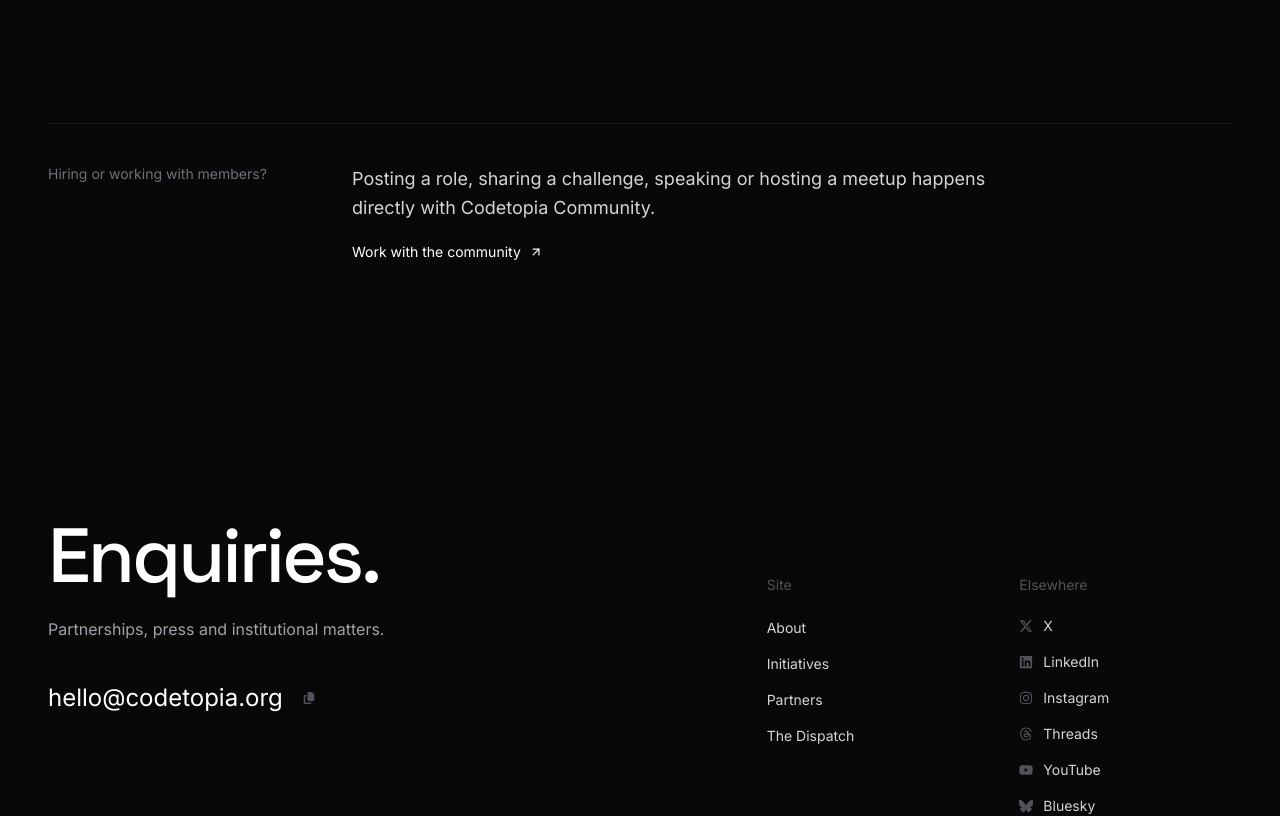
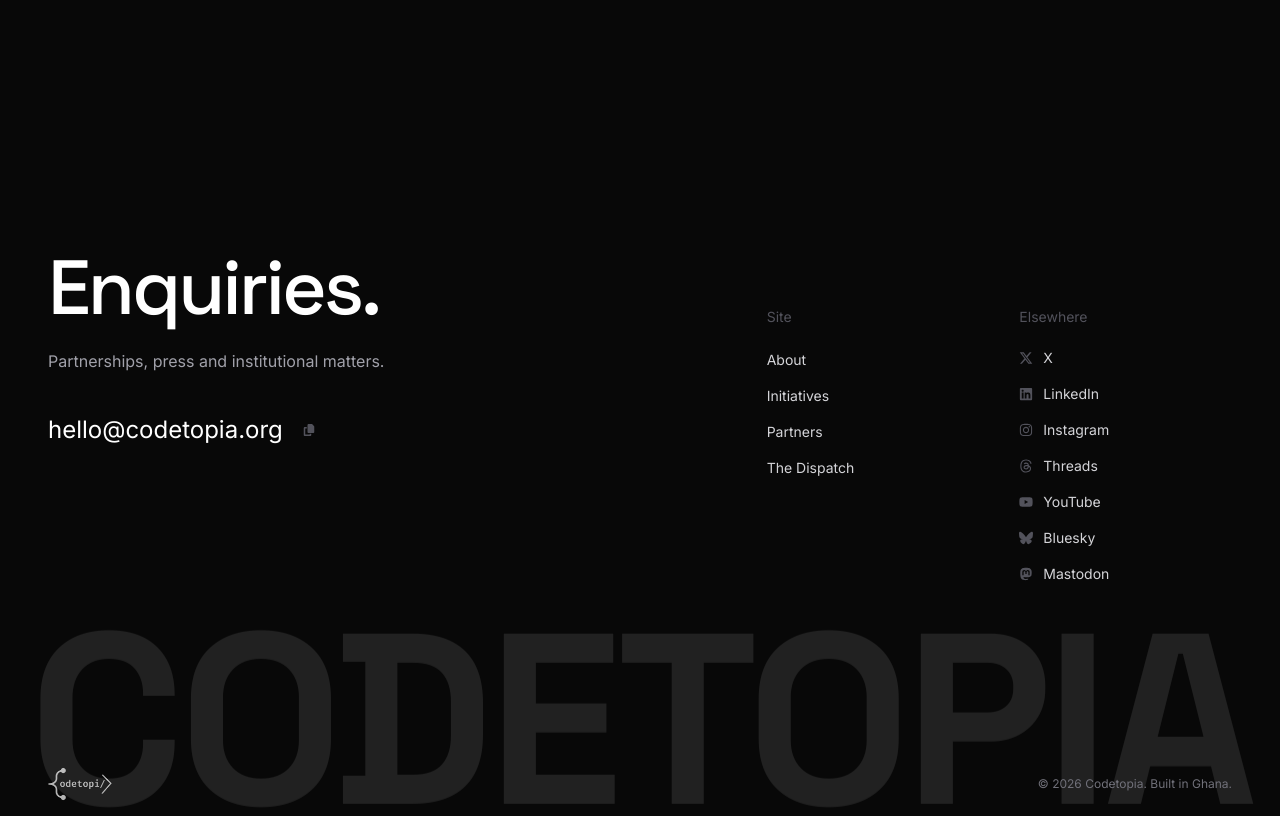
Before and after one commit to codetopiaorg/codetopia.org, a Next.js app: page /partners in a window 1280 px wide. Shown: the part 2660-3476 px from the top of the page. Built offline with nearby package versions, Linux system fonts and the light colour scheme.

Commit message:
refactor: drop the members route from the partners page

```diff
--- a/src/app/partners/page.tsx
+++ b/src/app/partners/page.tsx
@@ -1,4 +1,4 @@
-import { ArrowRight, ArrowUpRight } from "lucide-react";
+import { ArrowRight } from "lucide-react";
 import type { Metadata } from "next";
 import { Footer } from "@/components/sections/Footer";
 import { PageHero } from "@/components/sections/PageHero";
@@ -37,8 +37,6 @@
 
 const PARTNER_URL =
   "mailto:hello@codetopia.org?subject=Partnership%20with%20Codetopia";
-
-const COMMUNITY_WORK_WITH_US = "https://community.codetopia.org/work-with-us";
 
 const reasons = [
   {
@@ -190,33 +188,6 @@
         </div>
       </section>
 
-      {/* Side route for organizations that want the members, not a partnership */}
-      <section className="bg-[#080808] px-6 md:px-12 pb-24 md:pb-32">
-        <div className="max-w-7xl mx-auto border-t border-zinc-900 pt-10 grid grid-cols-1 md:grid-cols-12 gap-x-8 gap-y-4">
-          <p className="md:col-span-3 text-sm text-zinc-500">
-            Hiring or working with members?
-          </p>
-          <div className="md:col-span-9">
-            <p className="text-lg text-zinc-300 leading-relaxed max-w-2xl">
-              Posting a role, sharing a challenge, speaking or hosting a meetup
-              happens directly with Codetopia Community.
-            </p>
-            <a
-              href={COMMUNITY_WORK_WITH_US}
-              target="_blank"
-              rel="noopener noreferrer"
-              className="group mt-5 inline-flex items-center gap-2 text-sm text-white"
-            >
-              Work with the community
-              <ArrowUpRight
-                size={14}
-                className="group-hover:translate-x-0.5 group-hover:-translate-y-0.5 transition-transform"
-              />
-            </a>
-          </div>
-        </div>
-      </section>
-
       <Footer />
     </main>
   );
```
